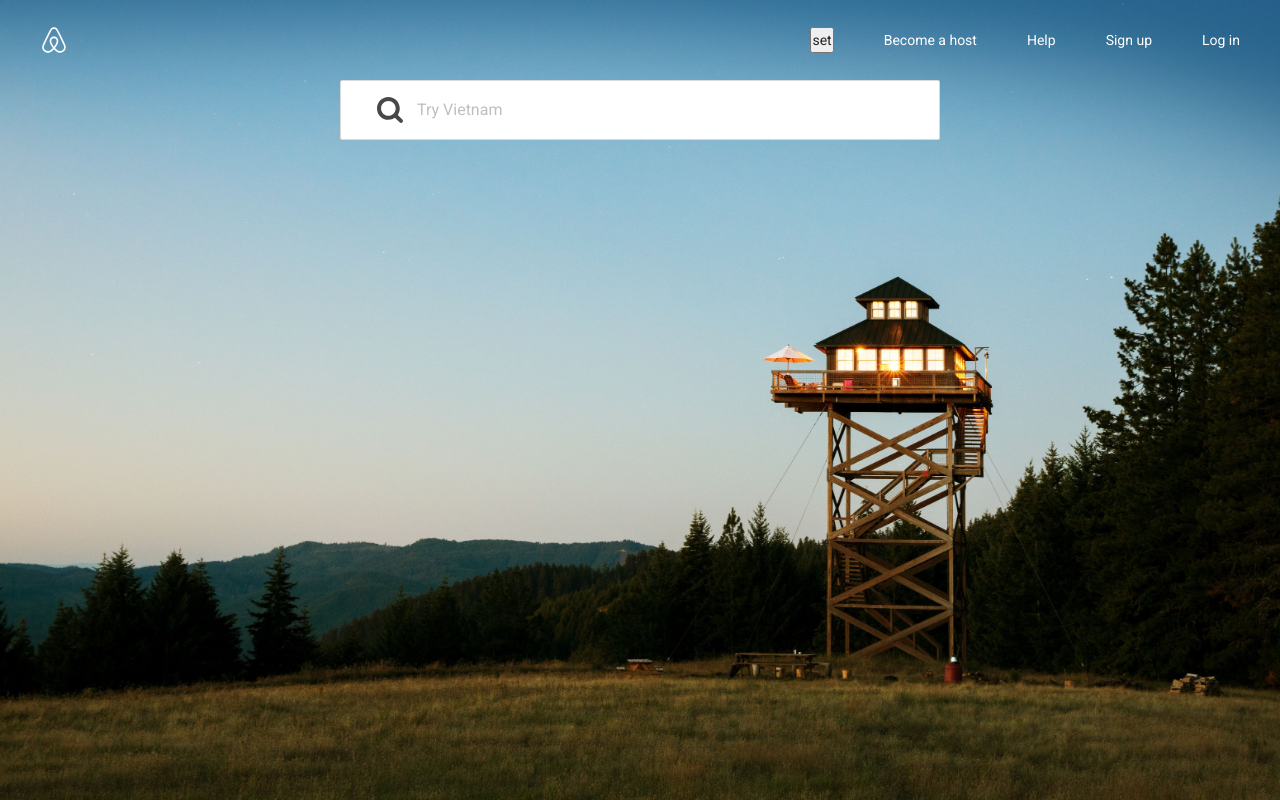
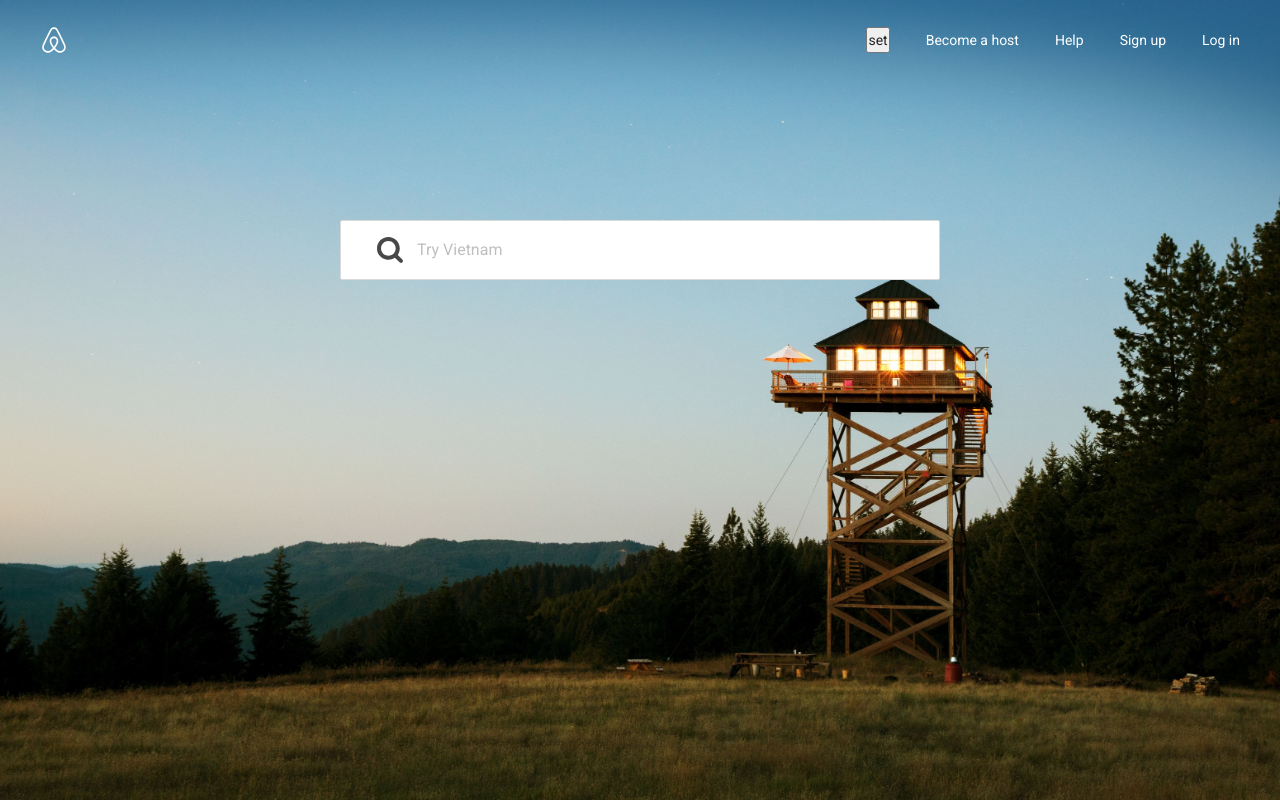
Before and after one commit to trananhchuong/lading-page-repo, a React (Create React App) app in the folder lading-page/: page / in a window 1280 px wide. Built offline with nearby package versions, Linux system fonts and the light colour scheme.

Commit message:
update dark theme

```diff
--- a/lading-page/src/components/customSearch/styles/customSearchStyles.scss
+++ b/lading-page/src/components/customSearch/styles/customSearchStyles.scss
@@ -1,6 +1,7 @@
 .custom-search {
     display: flex;
     justify-content: center;
+    margin-top: 140px;
 
     .search-box {
         max-width: 600px;
--- a/lading-page/src/components/header/styles/header.scss
+++ b/lading-page/src/components/header/styles/header.scss
@@ -29,7 +29,7 @@
         .nav-options {
             display: grid;
             grid-template-columns: repeat(5, auto);
-            grid-gap: 50px;
+            grid-gap: 36px;
             list-style-type: none;
 
             padding-left: 25px;
--- a/lading-page/src/stylesGlobal.scss
+++ b/lading-page/src/stylesGlobal.scss
@@ -20,10 +20,13 @@ body.light {
 }
 
 body.dark {
-    --background-color: var(--blue);
     --text-color: var(--white);
     --font-weight: 500;
-    background-color: #000;
+    background-color: rgba(14, 14, 14, 0.9);
+
+    .app {
+        background: rgba(14, 14, 14, 0.9);
+    }
 }
 
 body {
@@ -52,7 +55,6 @@ body {
             img {
                 width: 100%;
                 height: 100%;
-
             }
         }
     }
```
